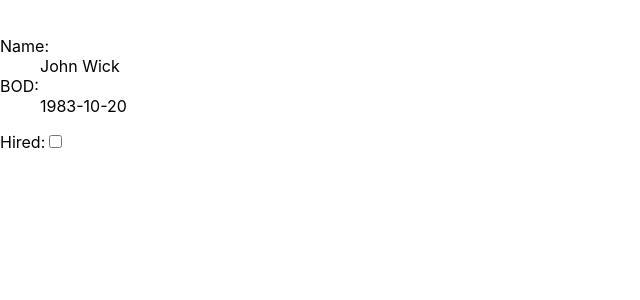
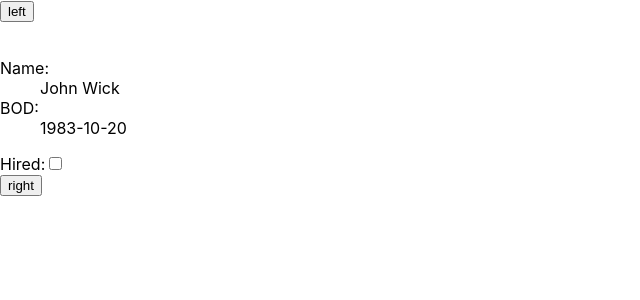
Before and after one commit to sendmenas/hr_app, a React (Create React App) app: page / in a window 1280 px wide. Shown: the top 300 px of the page, without its empty margins (0-640 px from the left). Built offline with nearby package versions, Linux system fonts and the light colour scheme.

Commit message:
add navigation

```diff
--- a/src/App.js
+++ b/src/App.js
@@ -3,14 +3,15 @@ import logo from './logo.svg';
 import './App.css';
 import data from './data.json'
 
-import DataList from './components/DataList'
+import ProfileData from './components/ProfileData'
+import Switch from './components/Switch'
 
 class App extends React.Component {
   constructor(props) {
     super(props)
     this.state = {
       candidates: [],
-      selected: 0
+			index: 0
     }
   }
 
@@ -25,21 +26,44 @@ class App extends React.Component {
     candidates[id].hired = val;
     this.setState({
 			candidates
-		});
+		})
   }
 
+	showNextCandidate(button) {
+		let index = this.state.index
+		const count = this.state.candidates.length - 1
+		if (index < count) {
+			this.setState({
+				index: ++index
+			})
+		}
+	}
+
+	showPreviousCandidate(button) {
+		let index = this.state.index
+		if (index !== 0) {
+			this.setState({
+				index: --index
+			})
+		}
+	}
+
   render () {
+		const candidates = this.state.candidates
+		const index = this.state.index
     return (
       <main>
         <section>
-          <DataList
-            data={this.state.candidates[0]}
-            handleCheck={(evt) => this.handleCheck(0, evt.target.checked)}
+					<Switch direction={"left"} clickHandler={evt => this.showPreviousCandidate(evt.target)} />
+					<ProfileData
+            data={candidates[index]}
+            handleCheck={evt => this.handleCheck(index, evt.target.checked)}
           />
+					<Switch direction={"right"} clickHandler={evt => this.showNextCandidate(evt.target)} />
         </section>
       </main>
     )
   }
 }
 
-export default App;
+export default App
--- a/src/components/DataList.js
+++ /dev/null
@@ -1,26 +0,0 @@
-import React from 'react'
-
-function DataList(props) {
-    return (
-        <section>
-            <picture>
-                <img/>
-            </picture>
-            <dl>
-                <dt>Name:</dt>
-                <dd>{props.data.name}</dd>
-                <dt>BOD:</dt>
-                <dd>{props.data.bod}</dd>
-            </dl>
-            <label htmlFor="hired">Hired:</label>
-            <input
-                id="hired"
-                type="checkbox"
-                selected={props.data.hired}
-                onInput={props.handleCheck}
-            />
-        </section>
-    )
-}
-
-export default DataList
--- /dev/null
+++ b/src/components/ProfileData.js
@@ -0,0 +1,34 @@
+import React from 'react'
+import PropTypes from 'prop-types'
+
+const ProfileData = ({ data, handleCheck }) => (
+		<section>
+				<picture>
+						<img src="" alt="" />
+				</picture>
+				<dl>
+						<dt>Name:</dt>
+						<dd>{data.name}</dd>
+						<dt>BOD:</dt>
+						<dd>{data.bod}</dd>
+				</dl>
+				<label htmlFor="hired">Hired:</label>
+				<input
+						id="hired"
+						type="checkbox"
+						selected={data.hired}
+						onInput={handleCheck}
+				/>
+		</section>
+)
+
+ProfileData.propTypes = {
+	data: PropTypes.shape({
+		name: PropTypes.string.isRequired,
+		bod: PropTypes.string.isRequired,
+		hired: PropTypes.bool.isRequired
+	}),
+	handleCheck: PropTypes.func.isRequired
+}
+
+export default ProfileData
--- /dev/null
+++ b/src/components/Switch.js
@@ -0,0 +1,13 @@
+import React from 'react'
+import PropTypes from 'prop-types'
+
+const Switch = ({ direction, clickHandler }) => (
+	<button className={`switch switch--${direction}`} onClick={clickHandler}>{direction}</button>
+)
+
+Switch.propTypes = {
+	direction: PropTypes.string.isRequired,
+	clickHandler: PropTypes.func.isRequired
+}
+
+export default Switch
```
Also changed, not shown: 1 other file (tests, documents, lock files or other folders).
